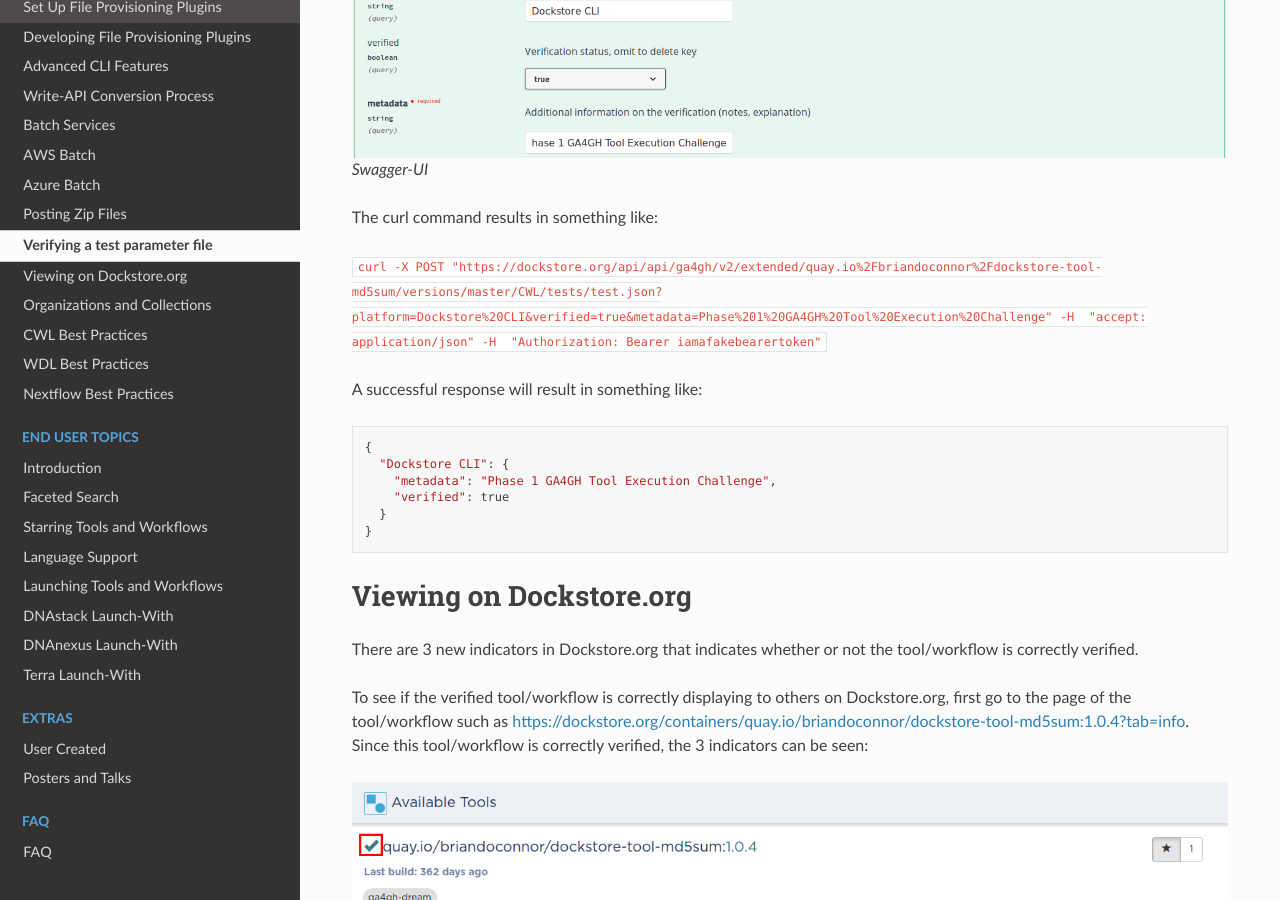
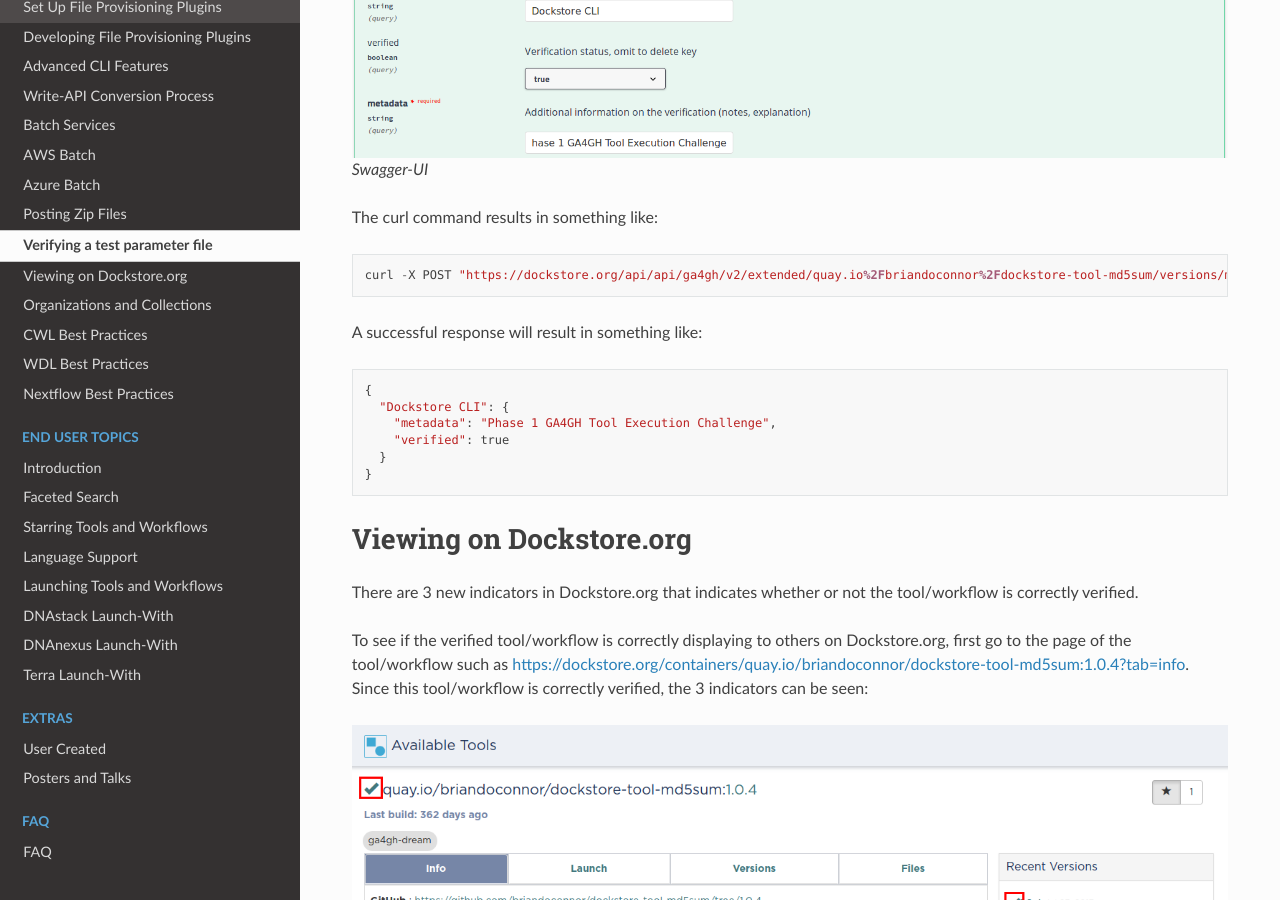
Before and after one commit to dockstore/dockstore-documentation, a Sphinx documentation site: the page built from docs/advanced-topics/verification.rst, in a window 1280 px wide and 900 px high, scrolled down 1072 px. Built offline with Sphinx 7.4.7 and the Read the Docs theme 2.0.0, drawn with Linux system fonts in a browser that asks for light colours.

Commit message:
Fix code block

```diff
--- a/docs/advanced-topics/verification.rst
+++ b/docs/advanced-topics/verification.rst
@@ -43,7 +43,9 @@
 
 The curl command results in something like:
 
-``curl -X POST "https://dockstore.org/api/api/ga4gh/v2/extended/quay.io%2Fbriandoconnor%2Fdockstore-tool-md5sum/versions/master/CWL/tests/test.json?platform=Dockstore%20CLI&verified=true&metadata=Phase%201%20GA4GH%20Tool%20Execution%20Challenge" -H  "accept: application/json" -H  "Authorization: Bearer iamafakebearertoken"``
+::
+
+   curl -X POST "https://dockstore.org/api/api/ga4gh/v2/extended/quay.io%2Fbriandoconnor%2Fdockstore-tool-md5sum/versions/master/CWL/tests/test.json?platform=Dockstore%20CLI&verified=true&metadata=Phase%201%20GA4GH%20Tool%20Execution%20Challenge" -H  "accept: application/json" -H  "Authorization: Bearer iamafakebearertoken"
 
 A successful response will result in something like:
 
```
Also changed, not shown: other parts of docs/advanced-topics/verification.rst (+3 -0 lines).
